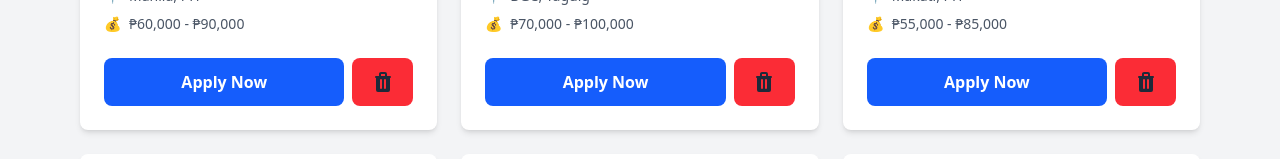
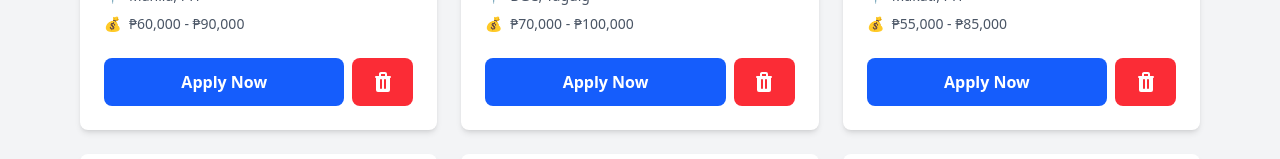
Before and after one commit to jaspersanchez/job-board, a React (Vite) app: page / in a window 1280 px wide. Shown: the part 630-789 px from the top of the page. Built offline with nearby package versions, Linux system fonts and the light colour scheme.

Commit message:
fix: improve state management and styling in delete feature

```diff
--- a/src/App.tsx
+++ b/src/App.tsx
@@ -119,22 +119,22 @@ function App() {
       id: Date.now(), // Simple ID generation
     };
 
-    setJobs([jobWithId, ...jobs]); // Add to beginning of list
+    setJobs(prev => [jobWithId, ...prev]);
     setIsFormOpen(false);
 
     // Show success message
-    setSuccess({ ...success, visible: true, type: 'add' });
-    setTimeout(() => setSuccess({ ...success, visible: false, type: null }), 3000);
+    setSuccess((prev) => ({ ...prev, visible: true, type: 'add' }));
+    setTimeout(() => setSuccess((prev) => ({ ...prev, visible: false, type: null })), 3000);
   };
 
   const handleDeleteJob = (id: Job['id']) => {
-    setJobs(prevJobs => prevJobs.filter(job => job.id !== id))
-    setJobToDelete(null)
+    setJobs(prevJobs => prevJobs.filter(job => job.id !== id));
+    setJobToDelete(null);
 
-    // Show success message
-    setSuccess({ ...success, visible: true, type: 'delete' });
-    setTimeout(() => setSuccess({ ...success, visible: false, type: null }), 3000);
-  }
+    // Use functional update
+    setSuccess(prev => ({ ...prev, visible: true, type: 'delete' }));
+    setTimeout(() => setSuccess(prev => ({ ...prev, visible: false, type: null })), 3000);
+  };
 
   return (
     <div className="min-h-screen bg-gray-100 py-8">
@@ -214,9 +214,11 @@ function App() {
         jobToDelete && (
           <div className='fixed inset-0 bg-black/30 flex items-center justify-center p-4 z-50'>
             <div className='flex flex-col items-center justify-between p-4 bg-white rounded-lg shadow-xl max-w-sm w-full h-[20vh] overflow-y-auto'>
-              <svg className="mx-auto mb-4 text-fg-disabled w-12 h-12" aria-hidden="true" xmlns="http://www.w3.org/2000/svg" width="24" height="24" fill="none" viewBox="0 0 24 24"><path stroke="currentColor" stroke-linecap="round" stroke-linejoin="round" stroke-width="2" d="M12 13V8m0 8h.01M21 12a9 9 0 1 1-18 0 9 9 0 0 1 18 0Z" /></svg>
-              <h3 className="mb-6x max-w-[25ch] text-center">Are you sure you want to delete this job listing?</h3>
-              <div className='flex gap-3 mt-4'>
+              <svg className="mx-auto w-12 h-12" aria-hidden="true" xmlns="http://www.w3.org/2000/svg" width="24" height="24" fill="none" viewBox="0 0 24 24"><path stroke="currentColor" stroke-linecap="round" stroke-linejoin="round" stroke-width="2" d="M12 13V8m0 8h.01M21 12a9 9 0 1 1-18 0 9 9 0 0 1 18 0Z" /></svg>
+              <h3 className="max-w-[25ch] text-center">
+                Are you sure you want to delete this job listing?
+              </h3>
+              <div className='flex gap-3'>
                 <button
                   type="button"
                   className="flex-1 px-6 py-3 border-2 border-gray-300 text-gray-700 font-semibold rounded-lg hover:bg-gray-50 transition-colors"
--- a/src/components/JobCard.tsx
+++ b/src/components/JobCard.tsx
@@ -39,8 +39,20 @@ export const JobCard = ({ job, setJobToDelete }: JobCardProps) => {
           Apply Now
         </button>
         <button onClick={() => setJobToDelete(job.id)} className="flex justify-center basis-[20%] bg-red-500 text-white font-semibold py-3 px-4 rounded-lg hover:bg-red-700 active:bg-red-800 transition-colors">
-          <svg className="w-6 h-6 text-gray-800 dark:text-white" aria-hidden="true" xmlns="http://www.w3.org/2000/svg" width="24" height="24" fill="currentColor" viewBox="0 0 24 24">
-            <path fill-rule="evenodd" d="M8.586 2.586A2 2 0 0 1 10 2h4a2 2 0 0 1 2 2v2h3a1 1 0 1 1 0 2v12a2 2 0 0 1-2 2H7a2 2 0 0 1-2-2V8a1 1 0 0 1 0-2h3V4a2 2 0 0 1 .586-1.414ZM10 6h4V4h-4v2Zm1 4a1 1 0 1 0-2 0v8a1 1 0 1 0 2 0v-8Zm4 0a1 1 0 1 0-2 0v8a1 1 0 1 0 2 0v-8Z" clip-rule="evenodd" />
+          <svg
+            className="w-6 h-6 text-white"
+            aria-hidden="true"
+            xmlns="http://www.w3.org/2000/svg"
+            width="24"
+            height="24"
+            fill="currentColor"
+            viewBox="0 0 24 24"
+          >
+            <path
+              fillRule="evenodd"
+              d="M8.586 2.586A2 2 0 0 1 10 2h4a2 2 0 0 1 2 2v2h3a1 1 0 1 1 0 2v12a2 2 0 0 1-2 2H7a2 2 0 0 1-2-2V8a1 1 0 0 1 0-2h3V4a2 2 0 0 1 .586-1.414ZM10 6h4V4h-4v2Zm1 4a1 1 0 1 0-2 0v8a1 1 0 1 0 2 0v-8Zm4 0a1 1 0 1 0-2 0v8a1 1 0 1 0 2 0v-8Z"
+              clipRule="evenodd"
+            />
           </svg>
         </button>
       </div>
```
